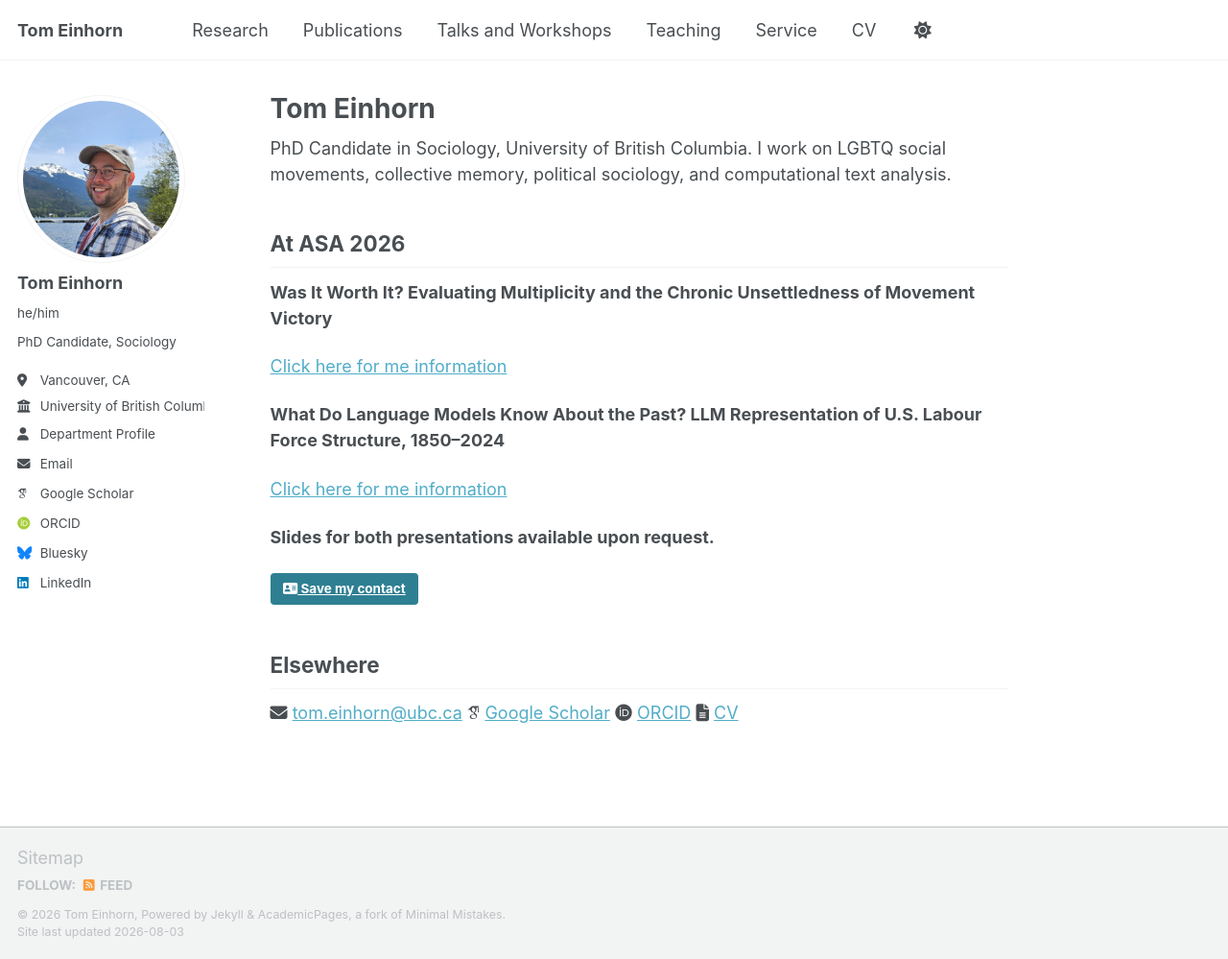
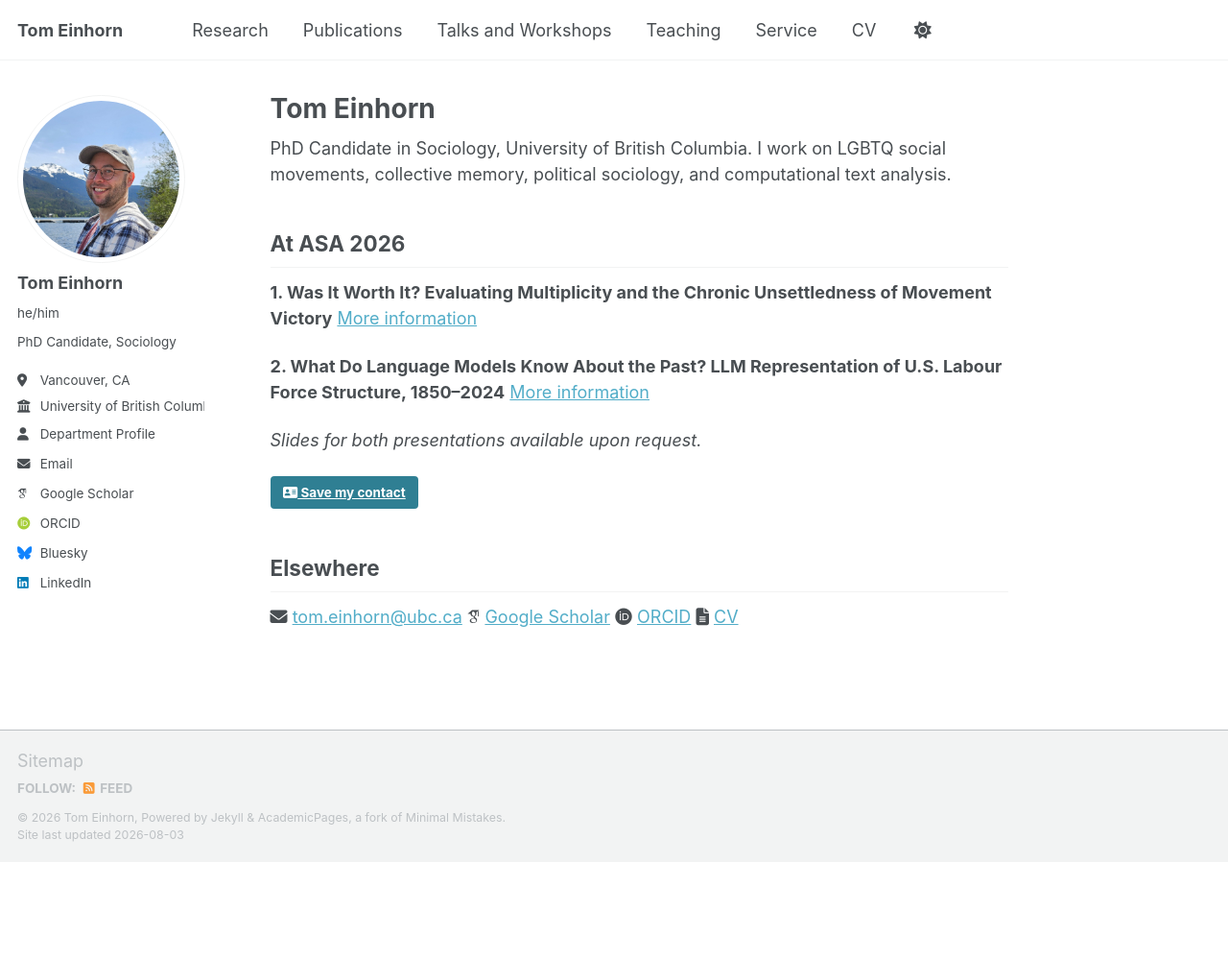
Before and after one commit to TomEinhorn/tomeinhorn.github.io, a Jekyll site: the page built from _pages/conference.md, in a window 1280 px wide and 999 px high. Shown: the whole window at 96% size. Built offline with Jekyll 4.4.1, drawn with Linux system fonts in a browser that asks for light colours; some web fonts are replaced; a script bundle is joined from its source files by our own code; library files that are not in the unit come from our copies.

Commit message:
Update conference presentation details and links

```diff
--- a/_pages/conference.md
+++ b/_pages/conference.md
@@ -12,16 +12,12 @@ sociology, and computational text analysis.
 
 ## At ASA 2026
 
-**Was It Worth It? Evaluating Multiplicity and the Chronic
-Unsettledness of Movement Victory**
+**1. Was It Worth It? Evaluating Multiplicity and the Chronic
+Unsettledness of Movement Victory** [More information](/talks/2026-08-09-ASA-CBSM)
 
-[Click here for me information](/talks/2026-08-09-ASA-CBSM)
+**2. What Do Language Models Know About the Past? LLM Representation of U.S. Labour Force Structure, 1850–2024** [More information](/talks/2026-08-08-ASA-Comp-Hist)
 
-**What Do Language Models Know About the Past? LLM Representation of U.S. Labour Force Structure, 1850–2024**
-
-[Click here for me information](/talks/2026-08-08-ASA-Comp-Hist)
-
-**Slides for both presentations available upon request.**
+*Slides for both presentations available upon request.*
 
 <a href="/files/tom-einhorn.vcf" class="btn btn--primary">
 <i class="fas fa-address-card"></i> Save my contact</a>
```
